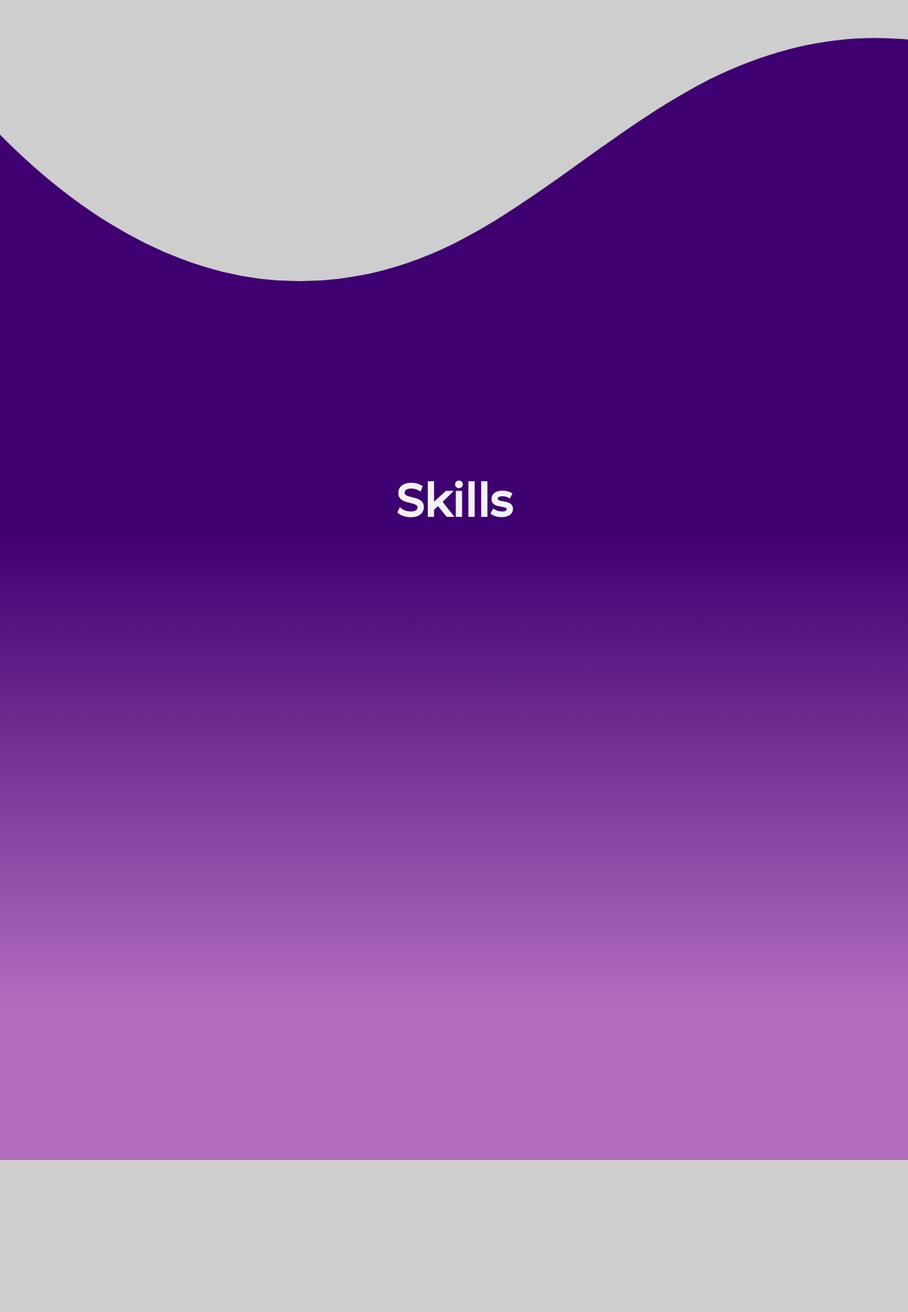
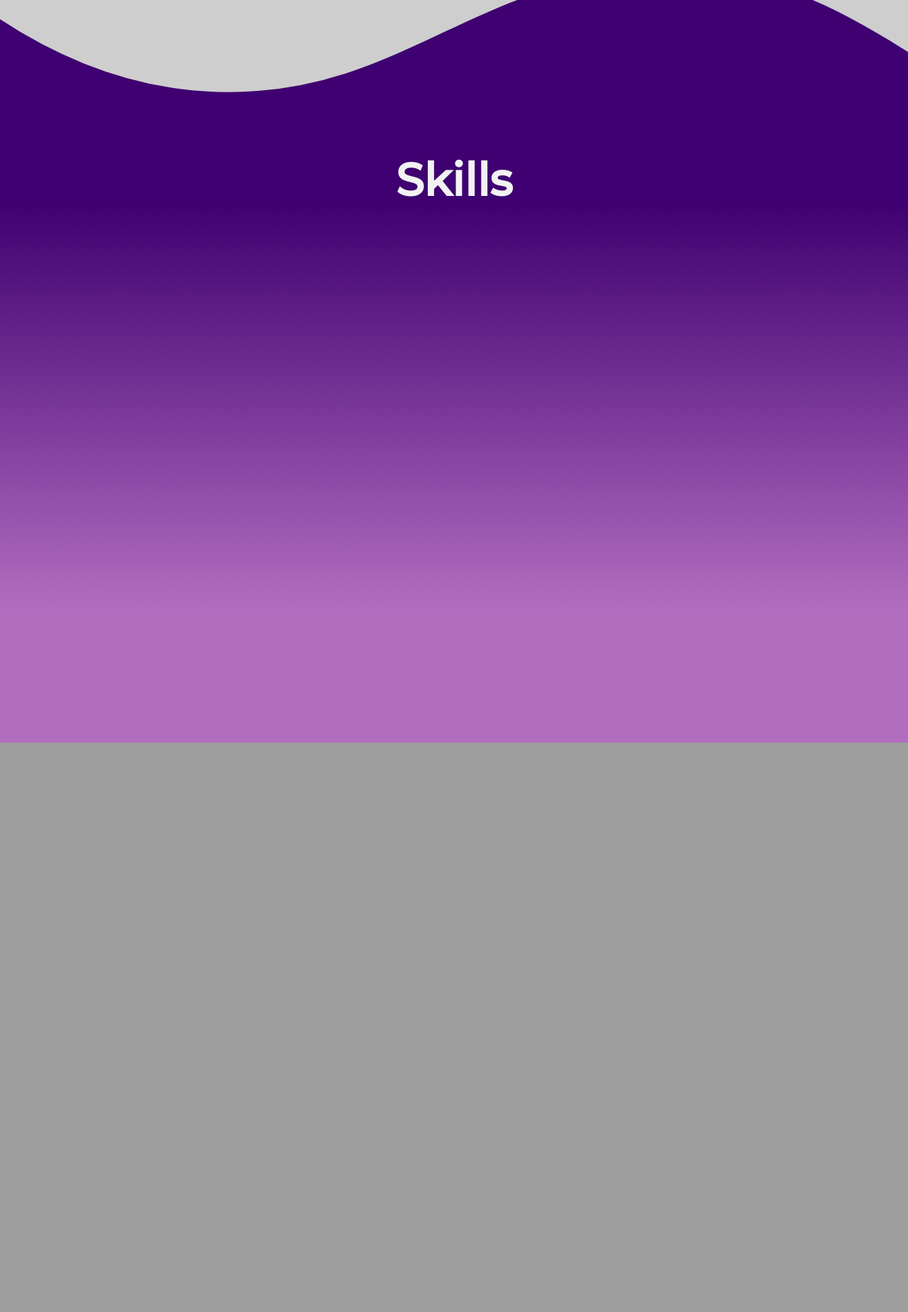
Before and after one commit to SofiDevO/SofiDev-landingpage, a PHP site: page / in a window 1280 px wide. Shown: the part 2098-3946 px from the top of the page at 71% size. After the commit the page ends 3144 px from the top, so only its background shows below. Run offline with PHP 8.4, Linux system fonts and the light colour scheme.

Commit message:
Se corrigen dividers

```diff
--- a/Styles/divider.css
+++ b/Styles/divider.css
@@ -1,17 +1,24 @@
+.wrapper{
+    box-sizing: border-box;
+    scroll-behavior: smooth;
+    position: relative;
+}
+
 .custom-shape-divider-bottom-1685513857 {
     position: absolute;
-    bottom: 63px;
+    bottom: -133px;
     left: 0;
     width: 100%;
     overflow: hidden;
     line-height: 0;
+
 }
 
 .custom-shape-divider-bottom-1685513857 svg {
     position: relative;
     display: block;
-    width: calc(152% + 234.8px);
-    height: 324px;
+    width: calc(152% + 21.80000000000001px);
+    height: 215px;
 }
 
 .custom-shape-divider-bottom-1685513857 .shape-fill {
@@ -27,18 +34,19 @@
 
 .custom-shape-divider-bottom-1685781927 {
     position: absolute;
-    bottom: -1310px;
+    bottom: 298px;
     left: 0;
     width: 100%;
     overflow: hidden;
     line-height: 0;
+    z-index: -3;
 }
 
 .custom-shape-divider-bottom-1685781927 svg {
     position: relative;
     display: block;
-    width: calc(144% + 296.29999999999995px);
-    height: 289px;
+    width: calc(110% + 276.29999999999995px);
+    height: 209px;
 }
 
 .custom-shape-divider-bottom-1685781927 .shape-fill {
@@ -51,7 +59,7 @@
 @media (min-width:850px){
     .custom-shape-divider-bottom-1685513857 {
         position: absolute;
-        bottom: -307px;
+    bottom: -458px;
     left: 0;
     width: 100%;
     overflow: hidden;
@@ -63,8 +71,8 @@
     .custom-shape-divider-bottom-1685513857 svg {
         position: relative;
         display: block;
-        width: calc(152% + 636.8px);
-        height: 585px;
+        width: calc(152% + 328.79999999999995px);
+        height: 436px;
         }
 
     .custom-shape-divider-bottom-1685513857 .shape-fill {
@@ -78,18 +86,19 @@
     /* DIVIDER  2 DESKTOP */
     .custom-shape-divider-bottom-1685781927 {
         position: absolute;
-    bottom: -1978px;
+        bottom: 775px;
         left: 0;
         width: 100%;
         overflow: hidden;
         line-height: 0;
     }
 
+
     .custom-shape-divider-bottom-1685781927 svg {
         position: relative;
         display: block;
-    width: calc(144% + 541.3px);
-    height: 635px;
+        width: calc(110% + 408.29999999999995px);
+        height: 316px;
     }
 
     .custom-shape-divider-bottom-1685781927 .shape-fill {
--- a/Styles/skills.css
+++ b/Styles/skills.css
@@ -1,22 +1,11 @@
-#skills{
-    width: 100%;
-    display: flex;
-    justify-content: center;
-    align-items: center;
-    height: 1307px;
 
-    flex-wrap: wrap;
-    z-index: 5;
-}
 
 
 #skills .container{
     display: flex;
-    z-index: 5;
-    background: var(--purple);
     justify-content: center;
     width: 100%;
-    height: 1021px;
+    height: 372px;
     background: linear-gradient(0deg, rgba(179,109,191,1) 21%, rgba(63,0,113,1) 86%);
 }
 
@@ -31,18 +20,14 @@
 
 @media screen and (min-width:850px){
 
-    #skills{
-    width: 100%;
-    height: 1450px;
-    }
+
 
 
     #skills .container{
-    display: flex;
-    z-index: 5;
-    /* background: var(--purple); */
-    justify-content: center;
-    width: 100%;
+        display: flex;
+        justify-content: center;
+        width: 100%;
+        height: 885px;
     }
 
     #skills h2{
--- a/Styles/styles.css
+++ b/Styles/styles.css
@@ -26,14 +26,14 @@ body {
   align-content: center;
   gap: 22px;
   background: linear-gradient(0deg, rgba(65, 6, 138, 0.736) 15%, rgba(160, 5, 126, 0.589) 63%);
-  height: 715px;
+  height: 766px;
 }
 
 .contenedor-hero{
   display: grid;
-    height: 651px;
-    grid-template-columns: 1fr;
-    align-content: center;
+  height: 696px;
+  grid-template-columns: 1fr;
+  align-content: center;
 }
 
 #hero .container{
@@ -245,7 +245,7 @@ h1 span:hover {
   display: flex;
     justify-content: center;
     align-items: center;
-    height: 1214px;
+    height: 1308px;
 }
 
 .acercaDeTitulo span{
@@ -261,9 +261,9 @@ h1 span:hover {
   height: 1054px;
   align-items: center;
   background-image: url(../assets/blob.svg);
-  background-repeat: repeat-y;
-  background-size: 394px;
-  background-position: right;
+  background-repeat: no-repeat;
+  background-size: 1086px;
+  background-position: center;
   justify-content: space-evenly;
   z-index: 20;
 }
@@ -417,10 +417,10 @@ h1 span:hover {
   /* SEGUNDA SECCION ACERCA DE MI */
 
   #aboutMe{
-    display: flex;
+    isplay: flex;
     justify-content: center;
     align-items: flex-start;
-    height: 1480px;
+    height: 1243px;
   }
 
   #aboutMe .container{
--- a/index.html
+++ b/index.html
@@ -125,13 +125,16 @@
 
       </div>
 
-    </section>
       <!-- Divider -->
+      <div class="wrapper">
         <div  class="custom-shape-divider-bottom-1685513857">
           <svg data-name="Layer 1" xmlns="http://www.w3.org/2000/svg" viewBox="0 0 1200 120" preserveAspectRatio="none">
               <path d="M985.66,92.83C906.67,72,823.78,31,743.84,14.19c-82.26-17.34-168.06-16.33-250.45.39-57.84,11.73-114,31.07-172,41.86A600.21,600.21,0,0,1,0,27.35V120H1200V95.8C1132.19,118.92,1055.71,111.31,985.66,92.83Z" id="divider1" class="shape-fill"></path>
           </svg>
         </div>
+      </div>
+    </section>
+
 
     <!-- Acerca de Mi -->
     <section id="aboutMe" class="acercaDeMi">
@@ -158,6 +161,9 @@
           </div>
         </div>
       </div>
+    </div>
+  </section>
+  <div id="skills" class="skills">
       <div class="wrapper">
         <!-- Divider -->
         <div class="custom-shape-divider-bottom-1685781927">
@@ -165,9 +171,6 @@
               <path d="M985.66,92.83C906.67,72,823.78,31,743.84,14.19c-82.26-17.34-168.06-16.33-250.45.39-57.84,11.73-114,31.07-172,41.86A600.21,600.21,0,0,1,0,27.35V120H1200V95.8C1132.19,118.92,1055.71,111.31,985.66,92.83Z" class="shape-fill"></path>
           </svg>
       </div>
-    </div>
-    </section>
-    <div id="skills" class="skills">
       <div id="fondo-skills" class="container">
         <h2>Skills</h2>
       </div>
```
Lines whose indentation alone changed are shown as unchanged.
